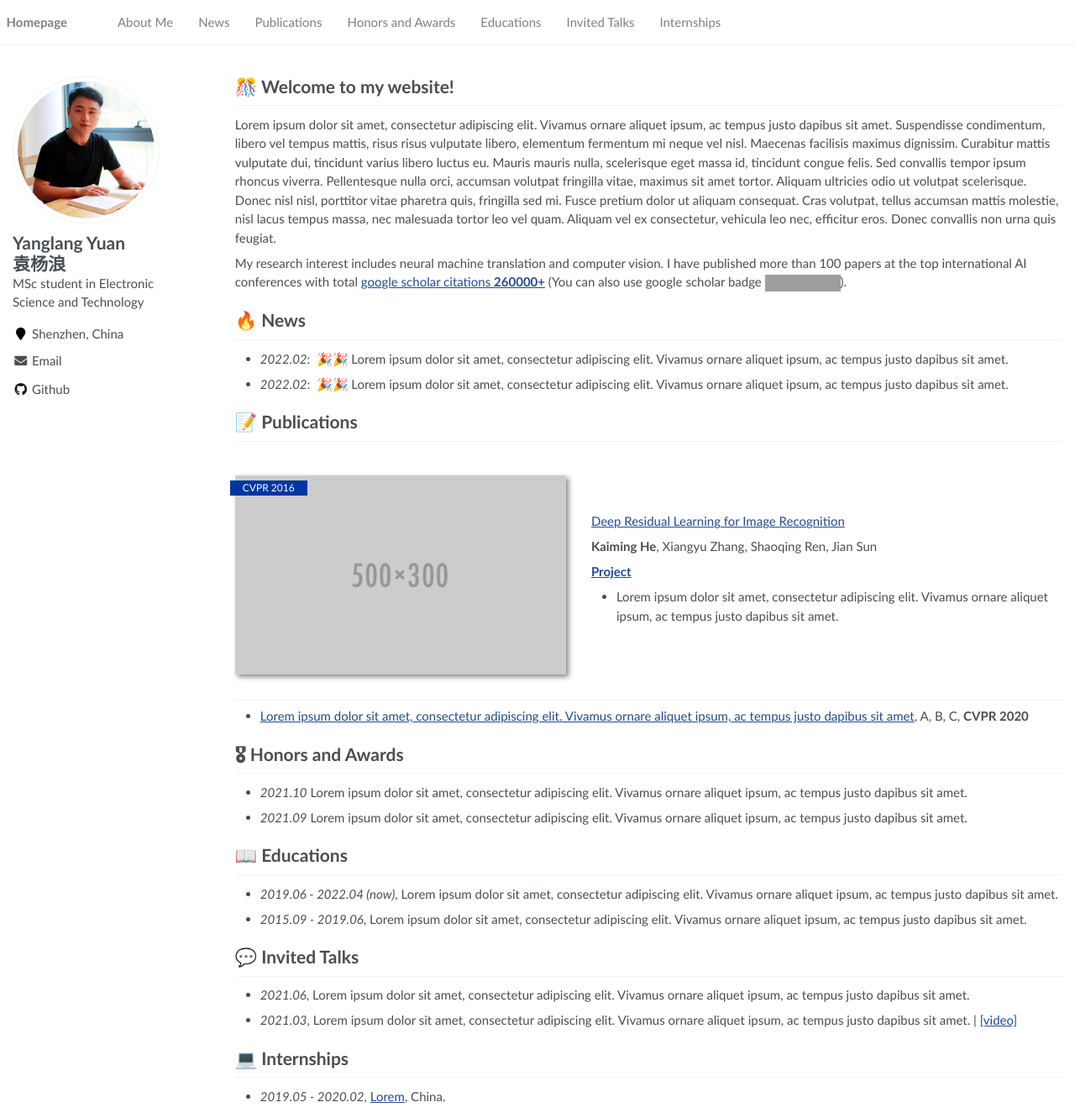
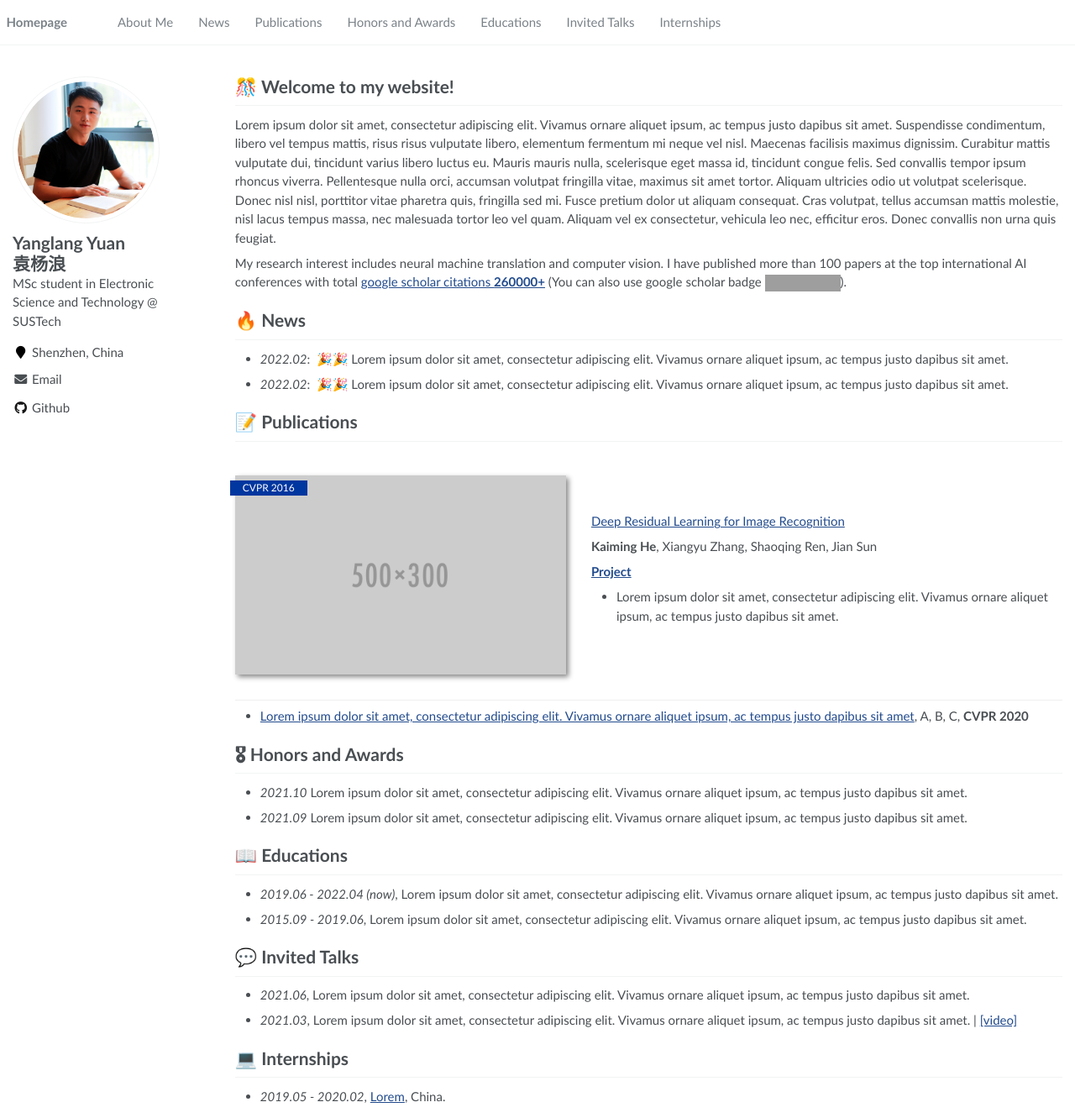
Before and after one commit to RayeRen/acad-homepage.github.io, a Jekyll site: the page built from _pages/about.md, in a window 1280 px wide and 1331 px high. Shown: the whole window at 84% size. Built offline with Jekyll 4.4.1, drawn with Linux system fonts in a browser that asks for light colours; grey boxes are pictures that could not be loaded.

Commit message:
Update _config.yml

```diff
--- a/_config.yml
+++ b/_config.yml
@@ -7,7 +7,7 @@
 
 # Site Settings
 title                    : "Yanglang Yuan"
-description              : "MSc student in Electronic Science and Technology"
+description              : "MSc student in Electronic Science and Technology @ SUSTech"
 url                      : https://yanglangyuan.github.io
 repository               : "yanglangyuan/yanglangyuan.github.io"
 google_scholar_stats_use_cdn : true
```
